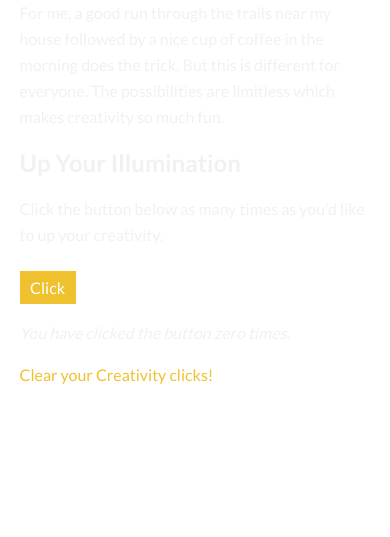
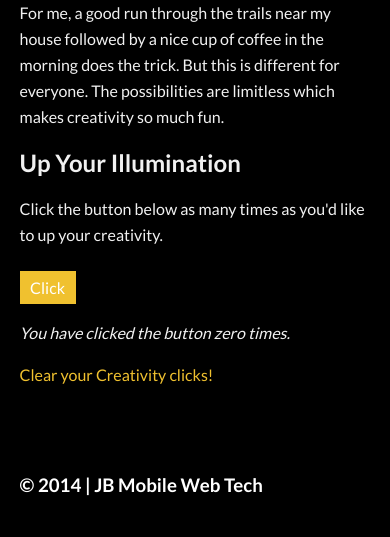
Before and after one commit to JenBeatty/mobile-tech-site-two, a plain HTML site: page index.html in a window 390 px wide. Shown: the part 323-860 px from the top of the page. Drawn offline with nearby package versions, Linux system fonts and the light colour scheme.

Commit message:
Adjusting background color for the body to help display in mobile.

```diff
--- a/css/main.css
+++ b/css/main.css
@@ -162,7 +162,7 @@ input,
 select,
 textarea {color: #f1f1f1;}
 
-body {font: 16px/26px 'Lato', sans-serif;}
+body {font: 16px/26px 'Lato', sans-serif; background-color: #000000;}
 
 nav a:hover {color: #F3AF2E; text-decoration: none;}
 
```
